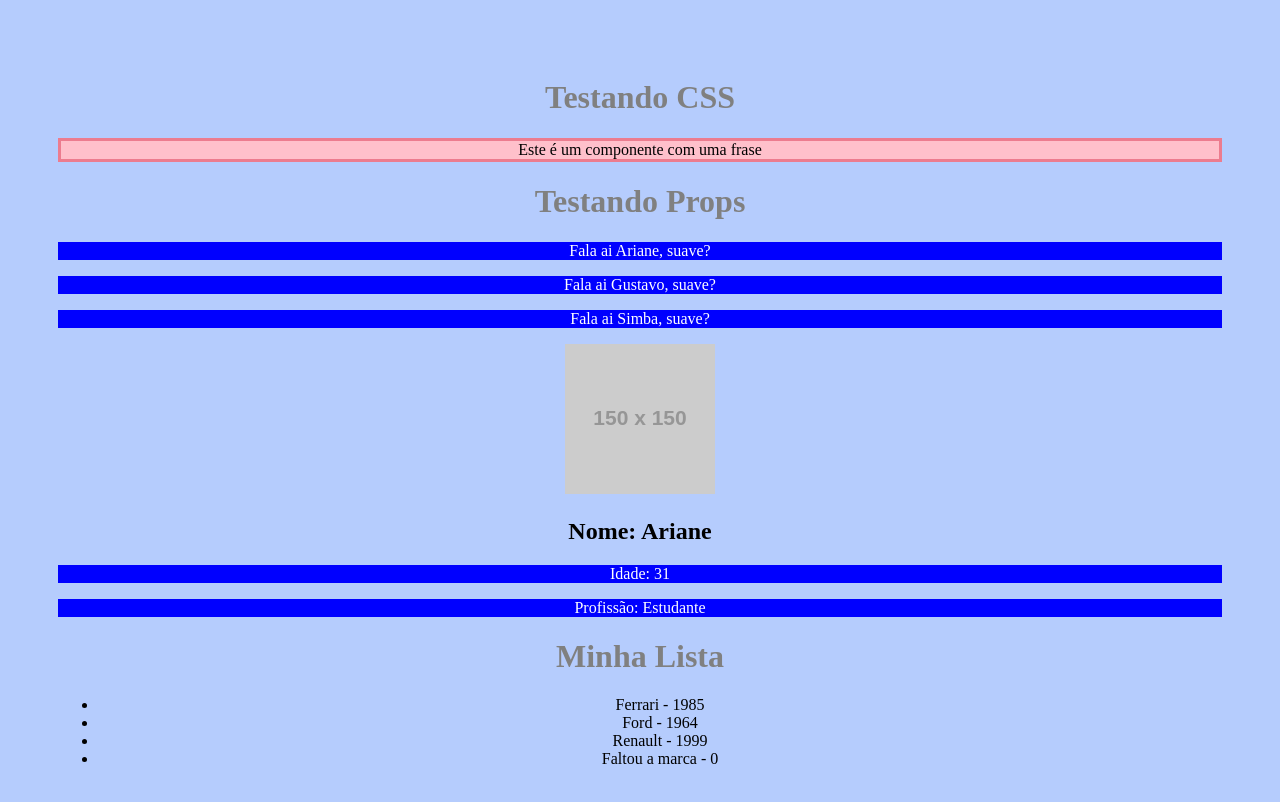
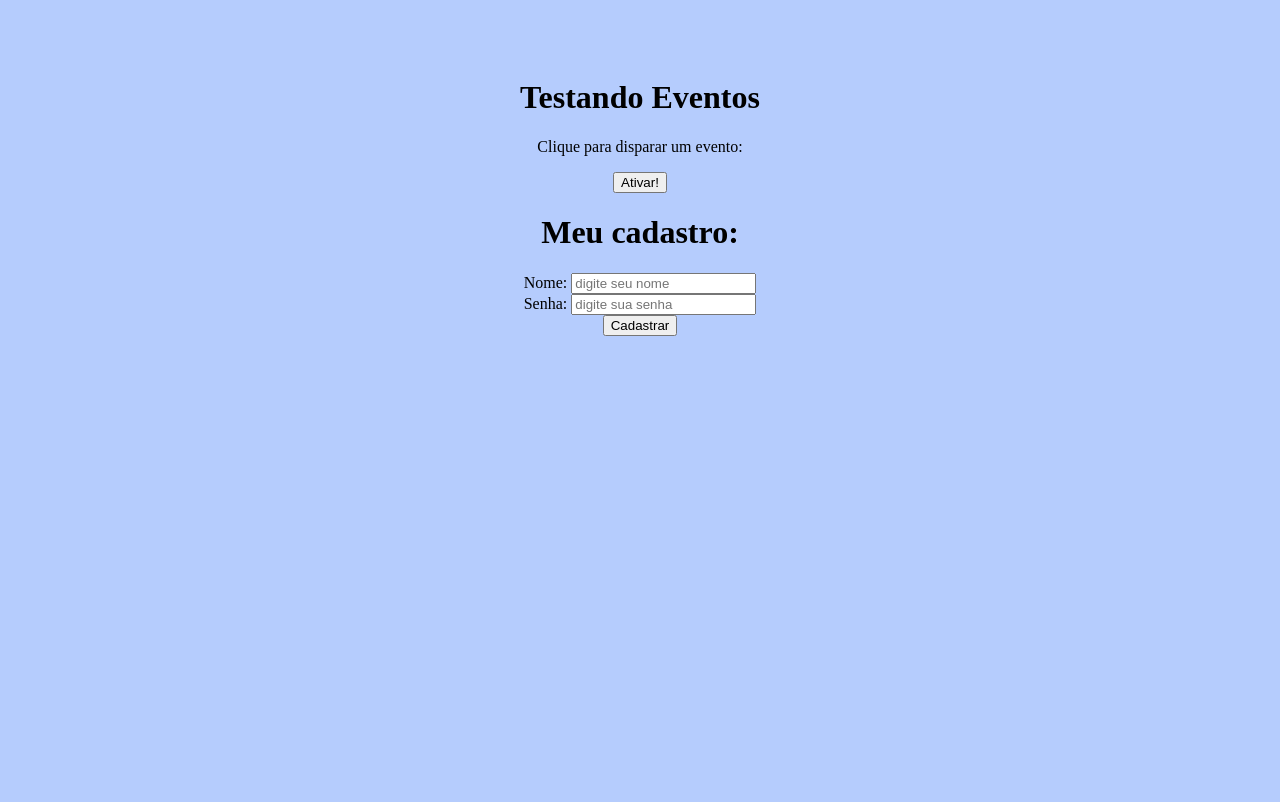
Before and after one commit to ArianeViana/hora-codar-react, a React (Create React App) app in the folder aulas/: page / in a window 1280 px wide. Shown: the top 802 px of the page. Built offline with nearby package versions, Linux system fonts and the light colour scheme; the HTML template or start-up script is replaced by a standard one.

Commit message:
eventos, useState

```diff
--- a/aulas/src/App.js
+++ b/aulas/src/App.js
@@ -1,30 +1,15 @@
 import './App.css';
-import HelloWorld from './components/HelloWorld';
-import SayMyName from './components/SayMyName';
-import Pessoa from './components/Pessoa'
-import Frase from './components/Frase';
-import List from './components/List';
+import Evento from './components/Evento';
+import Forms from './components/Forms';
 
 
 function App() {
-  const nome = "Simba"
 
   return (
     <div className="App">
-      <h1>Testando CSS</h1>
-      <Frase />
-
-      <h1>Testando Props</h1>
-      <SayMyName nome="Ariane" />
-      <SayMyName nome="Gustavo" />
-      <SayMyName nome={nome}/>
-      <Pessoa
-        nome="Ariane"
-        idade = {31}
-        profissao = "Estudante"
-        foto = "https://via.placeholder.com/150" />
-
-      <List />
+      <h1>Testando Eventos</h1>
+      <Evento/>
+      <Forms/>
     </div>
   );
 }
--- /dev/null
+++ b/aulas/src/components/Evento.jsx
@@ -0,0 +1,16 @@
+function Evento() {
+
+    function meuEvento(){
+        console.log("Opa, fui ativado")
+    }
+
+    return (
+        <>
+        <p>Clique para disparar um evento:</p>
+        <button onClick={meuEvento}>Ativar!</button>
+
+        </>
+    )
+}
+
+export default Evento
--- /dev/null
+++ b/aulas/src/components/Forms.jsx
@@ -0,0 +1,45 @@
+import { useState } from "react"
+
+function Forms() {
+
+    function cadastrarUsuario(e){
+        e.preventDefault()
+        console.log(`Usuário ${name} foi cadastrado com a senha ${password}  `)
+
+    }
+
+    const [name, setName] = useState()
+    const [password, setPassword] = useState()
+
+
+    return(
+        <div>
+            <h1>Meu cadastro: </h1>
+            <form onSubmit={cadastrarUsuario}>
+                <div>
+                    <label htmlFor="name">Nome: </label>
+                    <input
+                    type="text"
+                    id="name"
+                    name="name"
+                    placeholder="digite seu nome"
+                    onChange={(e) => setName(e.target.value)} />
+                </div>
+                <div>
+                    <label htmlFor="password">Senha: </label>
+                    <input
+                    type="password"
+                    id="password"
+                    name="password" placeholder="digite sua senha"
+                    onChange={(e) => setPassword(e.target.value)}/>
+                </div>
+                <div>
+                    <input type="submit" value="Cadastrar" />
+                </div>
+            </form>
+        </div>
+
+    )
+}
+
+export default Forms
--- a/aulas/src/index.css
+++ b/aulas/src/index.css
@@ -2,12 +2,3 @@
   padding: 50px;
   background-color: rgb(181, 204, 253)
 }
-
-h1{
-  color: gray ;
-}
-
-p{
-  background-color: blue;
-  color: white;
-}
```
